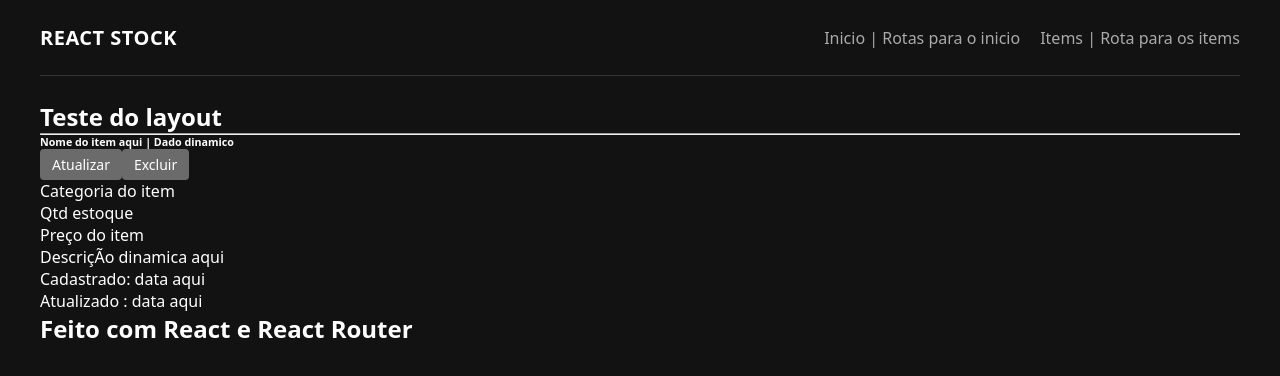
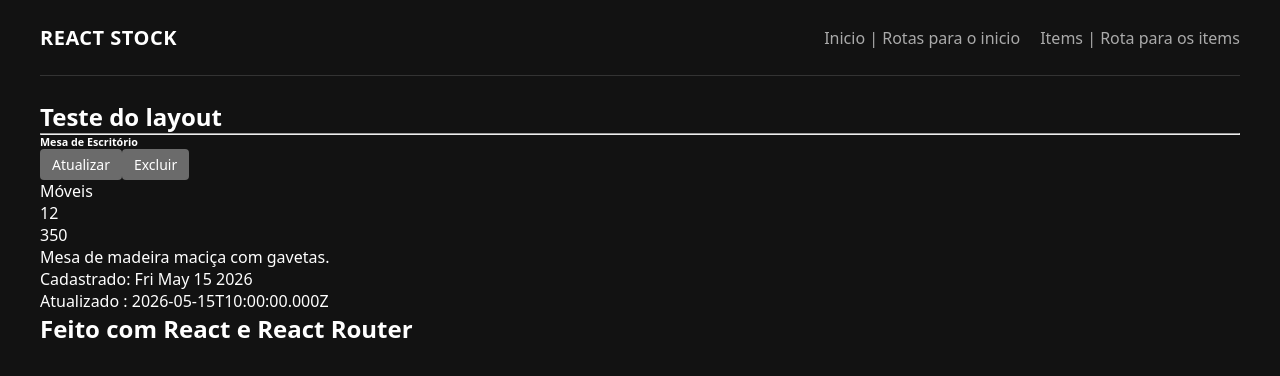
Before and after one commit to HDR628/Curso_OBC_JS, a React (Vite) app in the folder Fundamentos_React/Exercise_Final/gestao_estoque/: page /item/item-1 in a window 1280 px wide. Shown: the top 376 px of the page. Built offline with nearby package versions, Linux system fonts and the light colour scheme.

Commit message:
feat: tornar a exibição da página de detalhes do item dinâmica | useParams

```diff
--- a/Fundamentos_React/Exercise_Final/gestao_estoque/src/pages/Item.jsx
+++ b/Fundamentos_React/Exercise_Final/gestao_estoque/src/pages/Item.jsx
@@ -1,23 +1,31 @@
+import { useParams } from "react-router-dom"
+import { defaultItems } from "../database"
+
 export function Item(){
+
+  const { itemId } = useParams()
+
+  const item = defaultItems.find(prod => prod.id === itemId)
+
   return(
     <>
       <hr />
       <div className="itemEdit">
-        <h6>Nome do item aqui | Dado dinamico</h6>
+        <h6>{item.name}</h6>
         <button>
           Atualizar
         </button>
         <button>Excluir</button>
       </div>
       <div className="itemStock">
-        <div className="Category">Categoria do item</div>
-        <div>Qtd estoque</div>
-        <div>Preço do item</div>
+        <div className="Category">{item.category}</div>
+        <div>{item.quantity}</div>
+        <div>{item.price}</div>
       </div>
       <div className="description">
-        <p>DescriçÃo dinamica aqui</p>
-        <p>Cadastrado:  data aqui</p>
-        <p>Atualizado : data aqui</p>
+        <p>{item.description}</p>
+        <p>Cadastrado:  {new Date(item.createdAt).toDateString()}</p>
+        <p>Atualizado : {item.updatedAt}</p>
       </div>
     </>
   )
--- a/Fundamentos_React/Exercise_Final/gestao_estoque/src/pages/StockItems.jsx
+++ b/Fundamentos_React/Exercise_Final/gestao_estoque/src/pages/StockItems.jsx
@@ -36,7 +36,7 @@ export function StockItems() {
                   </Link>
                   <Link to={`/editItem/${product.id}`}>
                     <button className="btn-update">Atualizar</button>
-                  </Link>s
+                  </Link>
                   <button className="btn-delete">Excluir</button>
                 </td>
               </tr>
```
